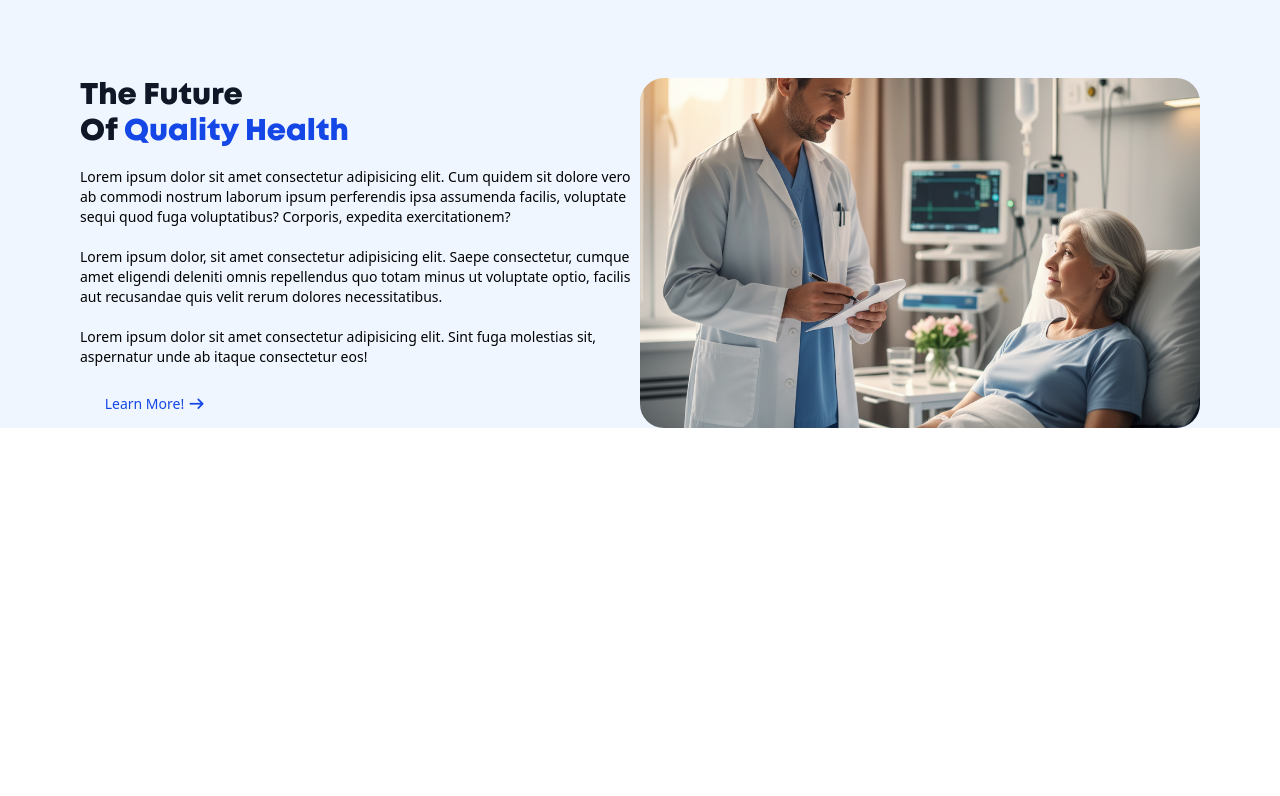
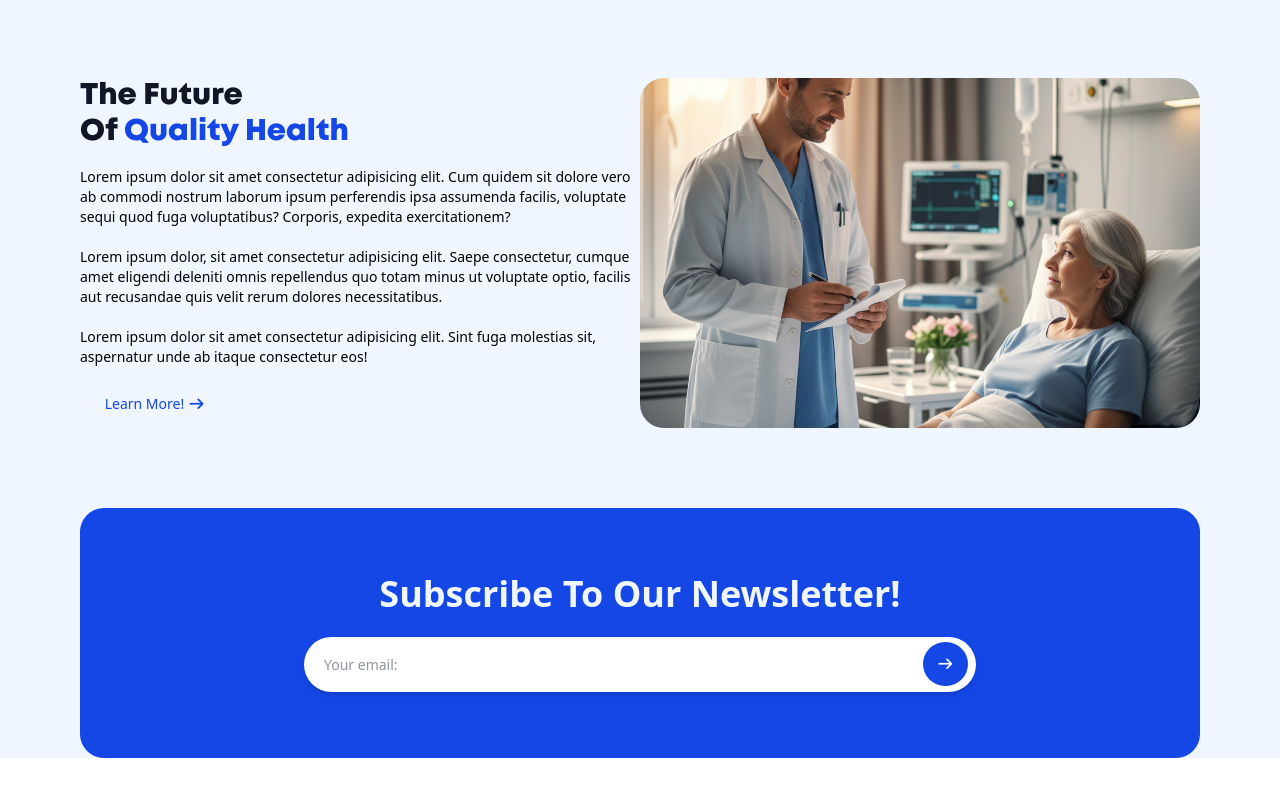
Before and after one commit to zimcodes1/MEDIKA, a React (Vite) app in the folder medika/: page / in a window 1280 px wide. Shown: the part 1758-2554 px from the top of the page. Before the commit the page ends 2226 px from the top, so only its background shows below. Built offline with nearby package versions, Linux system fonts and the light colour scheme.

Commit message:
Added "Newsletter Section"

```diff
--- a/medika/src/components/Body.tsx
+++ b/medika/src/components/Body.tsx
@@ -50,7 +50,7 @@ function Body(){
             </div>
 
             {/*---------------------Future of Quality Health-------------*/}
-            <div className="w-full mt-20 mb-10 h-[350px] flex">
+            <div className="w-full mt-20 h-[350px] flex">
                 <div className="flex w-[50%] flex-wrap">
                     <h2 className="text-3xl font-[mont] text-gray-900">The Future <br /> Of <b className="text-blue-700">Quality Health</b></h2>
                     <p className="text-sm mt-3">Lorem ipsum dolor sit amet consectetur adipisicing elit. Cum quidem sit dolore vero ab commodi nostrum laborum ipsum perferendis ipsa assumenda facilis, voluptate sequi quod fuga voluptatibus? Corporis, expedita exercitationem? <br /> <br />
@@ -63,6 +63,17 @@ function Body(){
                     <img src="/images/doctor2.png" alt="Doctor" className="w-full h-auto" />
                 </div>
             </div>
+
+            {/*------------------Newsletter---------------------*/}
+            <div className="flex w-full h-[250px] bg-blue-700 rounded-3xl mb-10 mt-20 flex-col items-center justify-center">
+                <h1 className="text-4xl font-bold text-blue-50">Subscribe To Our Newsletter!</h1>
+                <div className='flex w-[60%] mx-auto h-[55px] rounded-4xl bg-white shadow-md mt-[2%] justify-between pr-2 items-center text-sm text-gray-900'>
+                    <input type="text" className="w-[95%] text-gray-800 h-full rounded-4xl pl-5" placeholder="Your email:"/>
+                    <span className='cursor-pointer py-3 px-3.5 bg-blue-700 rounded-full text-blue-50 hover:bg-blue-300 hover:text-gray-900'>
+                        <i className="fa fa-arrow-right"></i>
+                    </span>
+                </div>
+            </div>
         </div>
     )
 }
```
